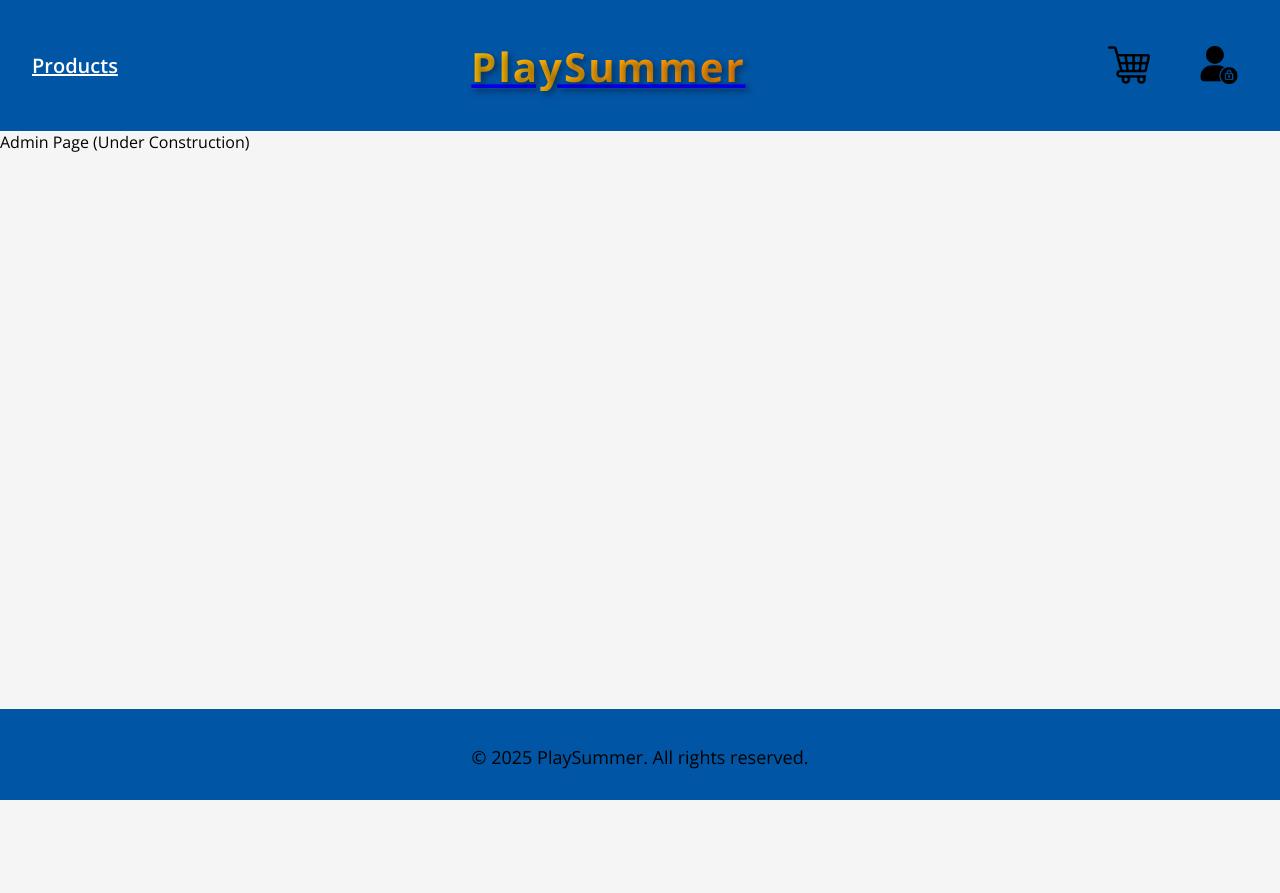
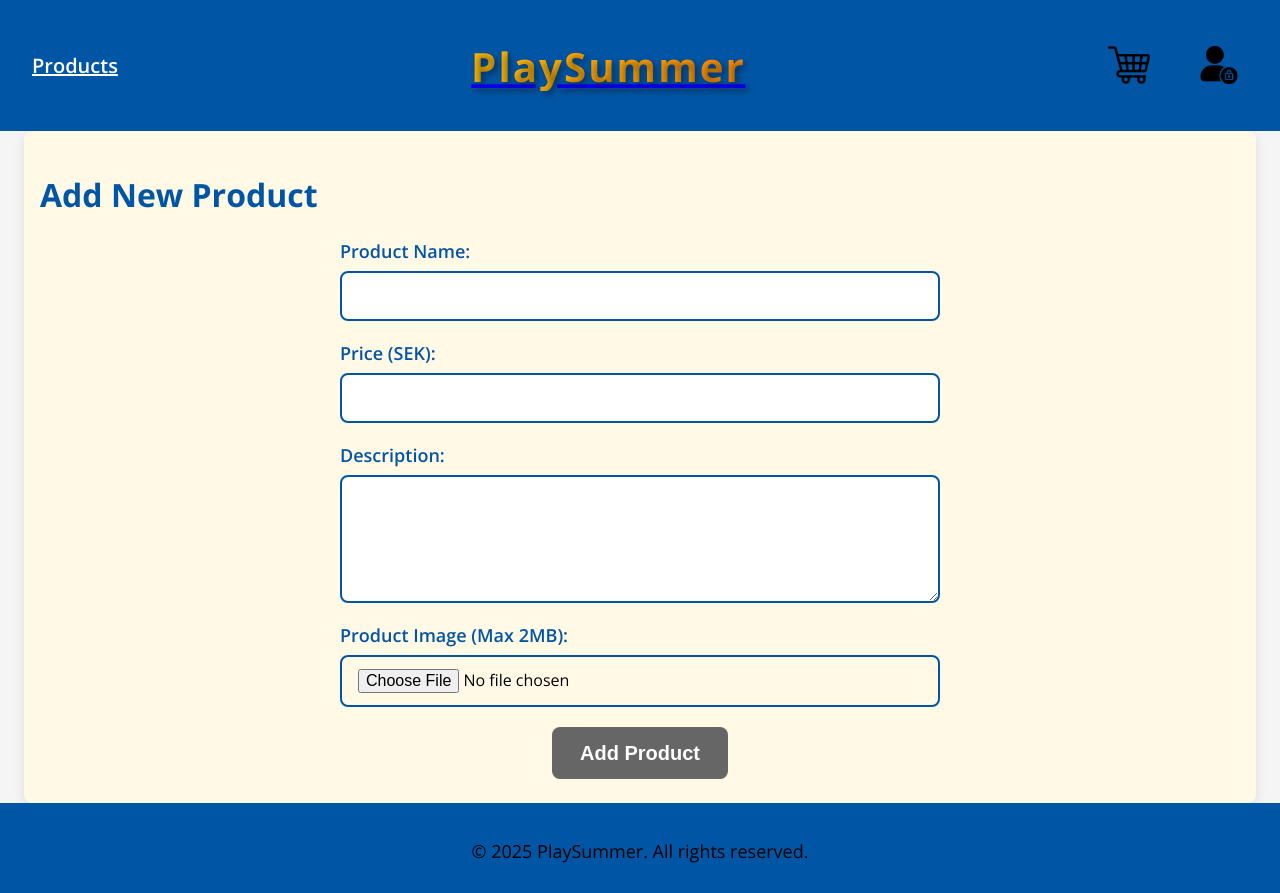
Before and after one commit to Wansiri-D/Webbshop, a React (Vite) app: page /#/admin in a window 1280 px wide. Before the commit the page ends 800 px from the top, so only its background shows below. Built offline with nearby package versions, Linux system fonts and the light colour scheme.

Commit message:
add firebase

```diff
--- a/src/App.jsx
+++ b/src/App.jsx
@@ -5,39 +5,13 @@ import Home from './pages/Home.jsx';
 import Products from './pages/Products.jsx';
 import CartPage from './pages/CartPage.jsx';
 import Order from './pages/Order.jsx';
+import Admin from './pages/Admin.jsx'; // เพิ่มการนำเข้า Admin.jsx
 import Footer from './components/Footer.jsx';
 
 const App = () => {
   const [products, setProducts] = useState([]);
   const [cartItems, setCartItems] = useState([]);
   const navigate = useNavigate();
-
-  // Mock data (in real app, fetch from Firestore)
-  useEffect(() => {
-    const mockProducts = [
-      { id: 1, name: 'Beach Ball', price: 150, category: 'Beach Toys', image: 'beach-ball.jpg' },
-      { id: 2, name: 'Water Gun', price: 200, category: 'Water Games', image: 'water-gun.jpg' },
-      { id: 3, name: 'Frisbee', price: 100, category: 'Outdoor Fun', image: 'frisbee.jpg' },
-      { id: 4, name: 'Sand Bucket', price: 120, category: 'Beach Toys', image: 'sand-bucket.jpg' },
-      { id: 5, name: 'Inflatable Float', price: 300, category: 'Water Games', image: 'float.jpg' },
-      { id: 6, name: 'Kite', price: 180, category: 'Outdoor Fun', image: 'kite.jpg' },
-      { id: 7, name: 'Snorkel Set', price: 250, category: 'Water Games', image: 'snorkel.jpg' },
-      { id: 8, name: 'Sand Mold Kit', price: 90, category: 'Beach Toys', image: 'sand-mold.jpg' },
-      { id: 9, name: 'Beach Paddle Set', price: 140, category: 'Beach Toys', image: 'paddle.jpg' },
-      { id: 10, name: 'Water Balloon Kit', price: 80, category: 'Water Games', image: 'water-balloon.jpg' },
-      { id: 11, name: 'Flying Disc', price: 110, category: 'Outdoor Fun', image: 'disc.jpg' },
-      { id: 12, name: 'Beach Tent', price: 400, category: 'Beach Toys', image: 'tent.jpg' },
-      { id: 13, name: 'Dive Rings', price: 130, category: 'Water Games', image: 'dive-rings.jpg' },
-      { id: 14, name: 'Bouncy Ball', price: 60, category: 'Outdoor Fun', image: 'bouncy-ball.jpg' },
-      { id: 15, name: 'Sand Castle Kit', price: 150, category: 'Beach Toys', image: 'sand-castle.jpg' },
-      { id: 16, name: 'Floating Noodle', price: 90, category: 'Water Games', image: 'noodle.jpg' },
-      { id: 17, name: 'Hula Hoop', price: 120, category: 'Outdoor Fun', image: 'hula-hoop.jpg' },
-      { id: 18, name: 'Beach Umbrella', price: 350, category: 'Beach Toys', image: 'umbrella.jpg' },
-      { id: 19, name: 'Water Sprinkler', price: 220, category: 'Water Games', image: 'sprinkler.jpg' },
-      { id: 20, name: 'Jump Rope', price: 70, category: 'Outdoor Fun', image: 'jump-rope.jpg' },
-    ];
-    setProducts(mockProducts);
-  }, []);
 
   const addToCart = (product) => {
     const existingItem = cartItems.find((item) => item.id === product.id);
@@ -81,7 +55,7 @@ const App = () => {
           <Route path="/" element={<Home addToCart={addToCart} />} />
           <Route
             path="/products"
-            element={<Products products={products} addToCart={addToCart} />}
+            element={<Products addToCart={addToCart} />}
           />
           <Route
             path="/cart"
@@ -95,7 +69,7 @@ const App = () => {
             }
           />
           <Route path="/order" element={<Order />} />
-          <Route path="/admin" element={<div>Admin Page (Under Construction)</div>} />
+          <Route path="/admin" element={<Admin />} /> {/* อัพเดทเส้นทางไปยัง Admin.jsx */}
         </Routes>
       </main>
       <Footer />
--- a/src/components/ProductList.jsx
+++ b/src/components/ProductList.jsx
@@ -1,15 +1,12 @@
 import React from 'react';
 
 const ProductList = ({ products, addToCart }) => {
-  // จำกัดจำนวนสินค้าที่แสดงไว้ที่ 20 ชิ้น (4 ชิ้น x 5 แถว)
-  const displayedProducts = products.slice(0, 20);
-
   return (
     <div className="products-grid">
-      {displayedProducts.map((product) => (
-        <div key={product.id} className="product-card">
+      {products.map((product) => (
+        <div key={product.docId} className="product-card">
           <img
-            src={`/assets/${product.image}`}
+            src={product.imageUrl}
             alt={product.name}
             className="w-full h-48 object-cover rounded"
           />
--- /dev/null
+++ b/src/firebase.js
@@ -0,0 +1,25 @@
+import { initializeApp } from "firebase/app";
+import { getFirestore } from "firebase/firestore";
+import { getStorage } from "firebase/storage";
+
+// Firebase configuration
+const firebaseConfig = {
+  apiKey: "AIzaSyDov_SCbXU4HJZA04hyKRP8ExeDup7cxRg",
+  authDomain: "playsummer-15c20.firebaseapp.com",
+  projectId: "playsummer-15c20",
+  storageBucket: "playsummer-15c20.firebasestorage.app",
+  messagingSenderId: "411723190988",
+  appId: "1:411723190988:web:55e766c042b07c3a0e2869",
+  measurementId: "G-D7GQEMXLYH"
+};
+
+// Initialize Firebase
+const app = initializeApp(firebaseConfig);
+
+// Initialize Firestore
+const db = getFirestore(app);
+
+// Initialize Storage
+const storage = getStorage(app);
+
+export { db, storage };
--- /dev/null
+++ b/src/pages/Admin.jsx
@@ -0,0 +1,150 @@
+import React, { useState } from 'react';
+import { db, storage } from '../firebase';
+import { collection, addDoc } from 'firebase/firestore';
+import { ref, uploadBytes, getDownloadURL } from 'firebase/storage';
+
+const Admin = () => {
+  const [product, setProduct] = useState({
+    name: '',
+    price: '',
+    description: '',
+  });
+  const [image, setImage] = useState(null);
+  const [loading, setLoading] = useState(false);
+  const [success, setSuccess] = useState('');
+  const [error, setError] = useState('');
+
+  const handleInputChange = (e) => {
+    const { name, value } = e.target;
+    setProduct((prev) => ({
+      ...prev,
+      [name]: value,
+    }));
+    setError('');
+    setSuccess('');
+  };
+
+  const handleImageChange = (e) => {
+    const file = e.target.files[0];
+    if (file) {
+      if (!file.type.startsWith('image/')) {
+        setError('Please select an image file (e.g., JPEG, PNG).');
+        setImage(null);
+        return;
+      }
+      if (file.size > 2 * 1024 * 1024) {
+        setError('Image size must be less than 2MB.');
+        setImage(null);
+        return;
+      }
+      setImage(file);
+      setError('');
+      setSuccess('');
+    }
+  };
+
+  const handleSubmit = async (e) => {
+    e.preventDefault();
+    setLoading(true);
+    setSuccess('');
+    setError('');
+
+    try {
+      // อัพโหลดรูปภาพไปยัง Cloud Storage
+      console.log('Uploading image:', image.name);
+      const imageRef = ref(storage, `products/${Date.now()}_${image.name}`);
+      const uploadTask = await uploadBytes(imageRef, image);
+      console.log('Image uploaded successfully:', uploadTask.metadata.fullPath);
+
+      // ดึง URL ของรูปภาพ
+      const imageUrl = await getDownloadURL(imageRef);
+      console.log('Image URL:', imageUrl);
+
+      // เพิ่มข้อมูลสินค้าลง Firestore
+      console.log('Adding product to Firestore:', product);
+      const docRef = await addDoc(collection(db, "products"), {
+        name: product.name,
+        price: parseFloat(product.price),
+        description: product.description,
+        imageUrl: imageUrl,
+        createdAt: new Date().toISOString(),
+      });
+      console.log('Product added successfully with ID:', docRef.id);
+
+      setSuccess('Product added successfully!');
+      setProduct({ name: '', price: '', description: '' });
+      setImage(null);
+      document.getElementById('image').value = '';
+    } catch (e) {
+      const errorMessage = e.message || 'Failed to add product. Please try again.';
+      setError(errorMessage);
+      console.error("Error adding product: ", e);
+      if (e.code === 'permission-denied') {
+        setError('Permission denied. Please check Firebase Security Rules.');
+      } else if (e.code === 'storage/unauthorized') {
+        setError('Unauthorized access to Storage. Please check Storage Rules.');
+      }
+    } finally {
+      setLoading(false);
+    }
+  };
+
+  return (
+    <div className="admin-page">
+      <h1>Add New Product</h1>
+      <form onSubmit={handleSubmit} className="admin-form">
+        <div className="form-group">
+          <label htmlFor="name">Product Name:</label>
+          <input
+            type="text"
+            id="name"
+            name="name"
+            value={product.name}
+            onChange={handleInputChange}
+            required
+          />
+        </div>
+        <div className="form-group">
+          <label htmlFor="price">Price (SEK):</label>
+          <input
+            type="number"
+            id="price"
+            name="price"
+            value={product.price}
+            onChange={handleInputChange}
+            required
+            min="0"
+            step="0.01"
+          />
+        </div>
+        <div className="form-group">
+          <label htmlFor="description">Description:</label>
+          <textarea
+            id="description"
+            name="description"
+            value={product.description}
+            onChange={handleInputChange}
+            required
+          />
+        </div>
+        <div className="form-group">
+          <label htmlFor="image">Product Image (Max 2MB):</label>
+          <input
+            type="file"
+            id="image"
+            accept="image/*"
+            onChange={handleImageChange}
+            required
+          />
+        </div>
+        <button type="submit" className="submit-btn" disabled={loading || !image}>
+          {loading ? 'Adding Product...' : 'Add Product'}
+        </button>
+        {success && <p className="success">{success}</p>}
+        {error && <p className="error">{error}</p>}
+      </form>
+    </div>
+  );
+};
+
+export default Admin;
--- a/src/styles/index.css
+++ b/src/styles/index.css
@@ -266,7 +266,7 @@ button.orange {
 }
 
 .checkout-btn {
-  background-color: #28A745; /* เปลี่ยนสีเป็นสีเขียวเข้ม */
+  background-color: #28A745;
   color: #FFFFFF;
   padding: 14px 28px;
   border-radius: 8px;
@@ -276,7 +276,7 @@ button.orange {
 }
 
 .checkout-btn:hover {
-  background-color: #218838; /* สีเขียวเข้มขึ้นเมื่อ hover */
+  background-color: #218838;
   transform: scale(1.05);
 }
 
@@ -285,6 +285,79 @@ button.orange {
   color: #666666;
   text-align: center;
   padding: 40px 0;
+}
+
+/* Admin Page styles */
+.admin-page {
+  max-width: 1200px;
+  margin: 0 auto;
+  padding: 24px 16px;
+  background-color: #FFF9E6;
+  border-radius: 8px;
+  box-shadow: 0 4px 12px rgba(0, 0, 0, 0.1);
+}
+
+.admin-form {
+  display: flex;
+  flex-direction: column;
+  gap: 20px;
+  max-width: 600px;
+  margin: 0 auto;
+}
+
+.form-group {
+  display: flex;
+  flex-direction: column;
+  gap: 8px;
+}
+
+.form-group label {
+  font-size: 18px;
+  font-weight: 600;
+  color: #0055A4;
+}
+
+.form-group input,
+.form-group textarea {
+  padding: 12px 16px;
+  border: 2px solid #0055A4;
+  border-radius: 8px;
+  font-size: 16px;
+  font-family: 'Open Sans', Arial, sans-serif;
+  transition: all 0.3s ease;
+}
+
+.form-group input:focus,
+.form-group textarea:focus {
+  outline: none;
+  border-color: #FFC107;
+  box-shadow: 0 2px 8px rgba(255, 193, 7, 0.3);
+}
+
+.form-group textarea {
+  resize: vertical;
+  min-height: 100px;
+}
+
+.submit-btn {
+  background-color: #0055A4;
+  color: #FFFFFF;
+  padding: 14px 28px;
+  border-radius: 8px;
+  font-size: 20px;
+  transition: all 0.3s ease;
+  align-self: center;
+}
+
+.submit-btn:hover {
+  background-color: #003d82;
+  transform: scale(1.05);
+}
+
+.submit-btn:disabled {
+  background-color: #666666;
+  cursor: not-allowed;
+  transform: none;
 }
 
 /* Custom styles for components */
@@ -376,11 +449,15 @@ button.orange {
 }
 
 .cart-item {
+  background-color: #FFFFFF;
+  padding: 16px;
+  border-radius: 8px;
+  box-shadow: 0 2px 8px rgba(0, 0, 0, 0.1);
   display: flex;
   justify-content: space-between;
   align-items: center;
-  padding: 8px;
-  border-bottom: 1px solid #F5F5F5;
+  gap: 16px;
+  transition: transform 0.3s ease;
 }
 
 .order-confirm {
```
Also changed, not shown: src/pages/Home.jsx (+49 -68 lines), src/pages/Products.jsx (+28 -8 lines), src/assets/logo-admin.png (added).
